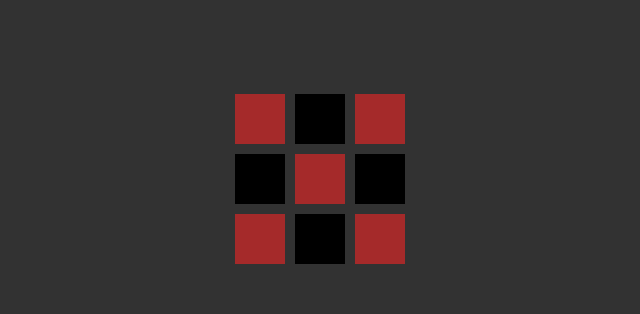
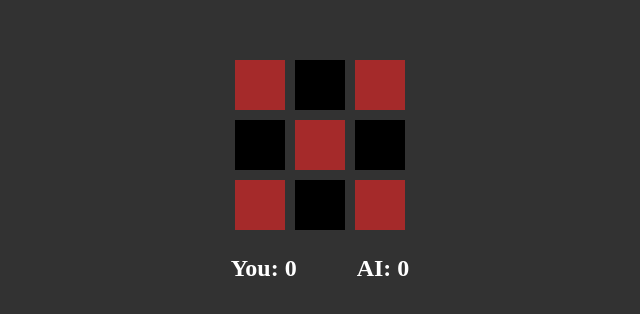
Before and after one commit to AvKat/web-tic-tac-toe-ai, a React (Vite) app: page / in a window 1280 px wide. Shown: the part 208-522 px from the top of the page, without its empty margins (320-960 px from the left). Built offline with nearby package versions, Linux system fonts and the light colour scheme.

Commit message:
Added scores

```diff
--- a/index.html
+++ b/index.html
@@ -8,6 +8,7 @@
   </head>
   <body>
     <div id="root"></div>
+    <noscript>Your browser does not support JavaScript!</noscript>
     <script type="module" src="/src/main.tsx"></script>
   </body>
 </html>
--- a/src/App.tsx
+++ b/src/App.tsx
@@ -6,11 +6,13 @@ import { emptyBoard, reducer } from "./reducer";
 import "./styles.less";
 
 const dummyText = "TTT";
+const initialScore = { player: 0, ai: 0 };
 
 function App() {
   const [boardState, dispatch] = useReducer(reducer, emptyBoard);
   const [isGameOver, setGameOver] = useState(false);
   const [endText, setText] = useState(dummyText);
+  const [scores, setScore] = useState(initialScore);
   const player = "X";
 
   useEffect(() => {
@@ -19,9 +21,13 @@ function App() {
       setGameOver(true);
       if (status === "D") {
         setText("Draw");
-        return;
+      } else if (status === player) {
+        setText("You Win");
+        incrementScore(true);
+      } else {
+        setText("You Lose");
+        incrementScore(false);
       }
-      setText(status === player ? "You Win" : "You Lose");
     } else {
       setGameOver(false);
     }
@@ -30,6 +36,17 @@ function App() {
   const resetBtnClick = () => {
     setText(dummyText);
     dispatch({ type: "reset" });
+  };
+
+  const incrementScore = (isPlayer: boolean) => {
+    setScore((s) => {
+      if (isPlayer) {
+        s.player += 1;
+      } else {
+        s.ai += 1;
+      }
+      return s;
+    });
   };
 
   return (
@@ -49,6 +66,10 @@ function App() {
           {endText}
         </h1>
         <Board state={boardState} />
+        <div id="scores">
+          <h2>You: {scores.player}</h2>
+          <h2>AI: {scores.ai}</h2>
+        </div>
         <button
           id="reset"
           onClick={resetBtnClick}
--- a/src/styles.less
+++ b/src/styles.less
@@ -58,4 +58,14 @@
   #reset.hidden {
     opacity: 0;
   }
+
+  #scores {
+    display: flex;
+    flex-direction: row;
+    color: white;
+
+    h2 {
+      margin: 20px 30px;
+    }
+  }
 }
```
